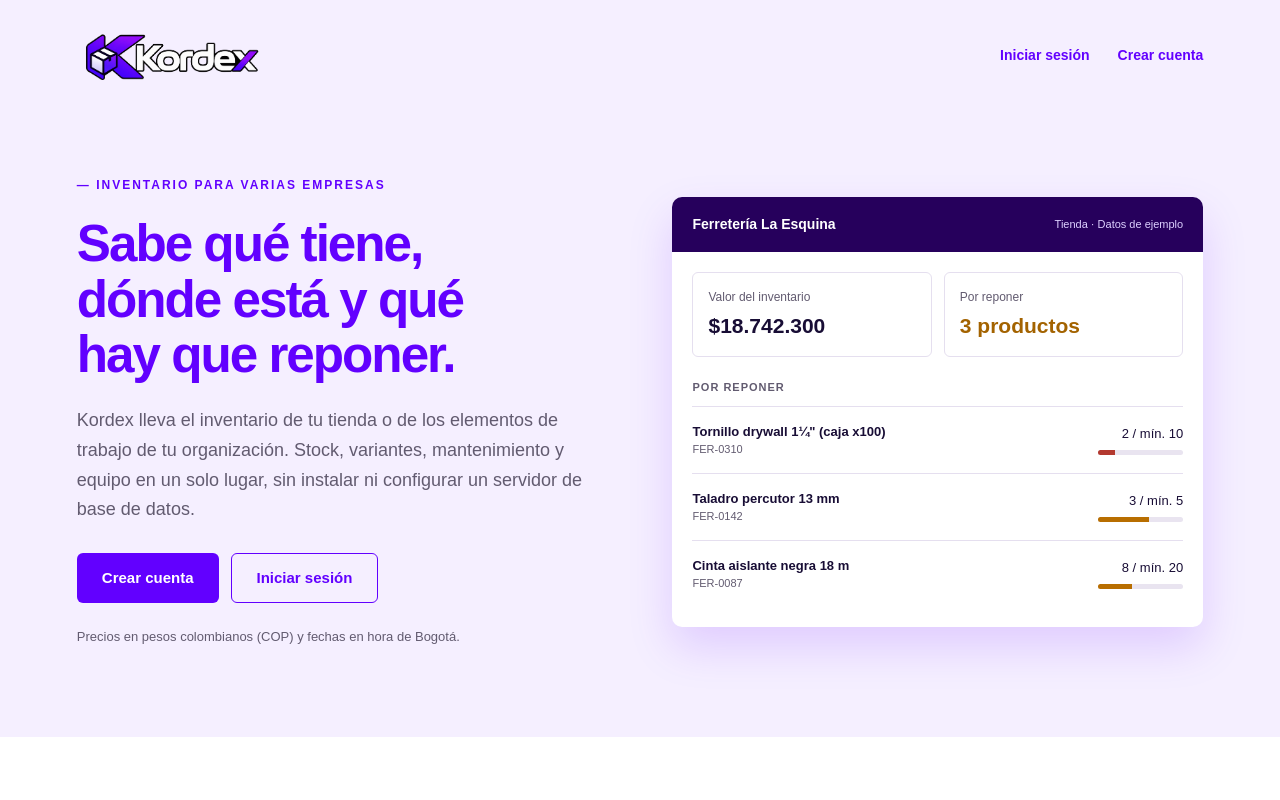
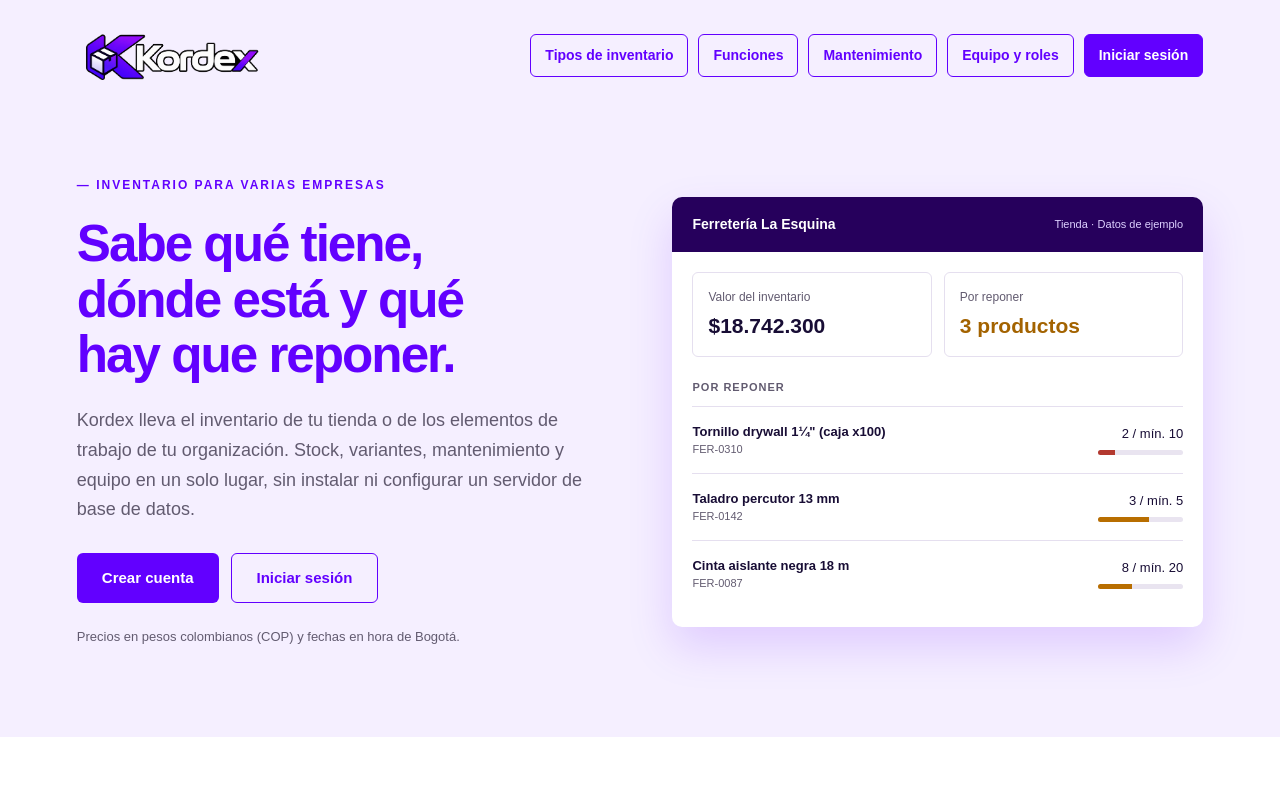
Before and after one commit to Dark-Sung/Kordex, a Next.js app: page / in a window 1280 px wide. Shown: the top 800 px of the page. Built offline with nearby package versions, Linux system fonts and the light colour scheme.

Commit message:
Agregar y mejorar el menu de navegacion

```diff
--- a/app/landing.module.css
+++ b/app/landing.module.css
@@ -816,3 +816,31 @@
         gap: 10px;
     }
 }
+
+.nav {
+    gap: 10px;
+    flex-wrap: wrap;
+}
+
+.nav a {
+    border: 1px solid #6200ff;
+    border-radius: 6px;
+    padding: 10px 14px;
+    white-space: nowrap;
+    transition: background 0.2s, color 0.2s;
+}
+
+.nav a:hover {
+    background: #6200ff;
+    color: #ffffff;
+}
+
+.nav a:last-child {
+    background: #6200ff;
+    color: #ffffff;
+}
+
+.nav a:last-child:hover {
+    background: #4900c4;
+    border-color: #4900c4;
+}
--- a/app/page.tsx
+++ b/app/page.tsx
@@ -19,15 +19,17 @@ export default function Home() {
                         />
                     </div>
 
-                    <nav className={styles.nav}>
-                        <Link href="/iniciar-sesion">
-                            Iniciar sesión
-                        </Link>
+                           <nav className={styles.nav}>
+                            <Link href="#tipos-inventario">Tipos de inventario</Link>
 
-                        <Link href="/registro">
-                            Crear cuenta
-                        </Link>
-                    </nav>
+                             <Link href="#funciones">Funciones</Link>
+
+                             <Link href="#mantenimiento">Mantenimiento</Link>
+
+                            <Link href="#equipo">Equipo y roles</Link>
+
+                             <Link href="/iniciar-sesion">Iniciar sesión</Link>
+                         </nav>
                 </header>
 
                 <section className={styles.hero}>
@@ -59,11 +61,8 @@ export default function Home() {
                                 Crear cuenta
                             </Link>
 
-                            <Link
-                                href="/iniciar-sesion"
-                                className={styles.secondaryButton}
-                            >
-                                Iniciar sesión
+                            <Link href="/iniciar-sesion" className={styles.secondaryButton}>
+                              Iniciar sesión
                             </Link>
                         </div>
 
```
